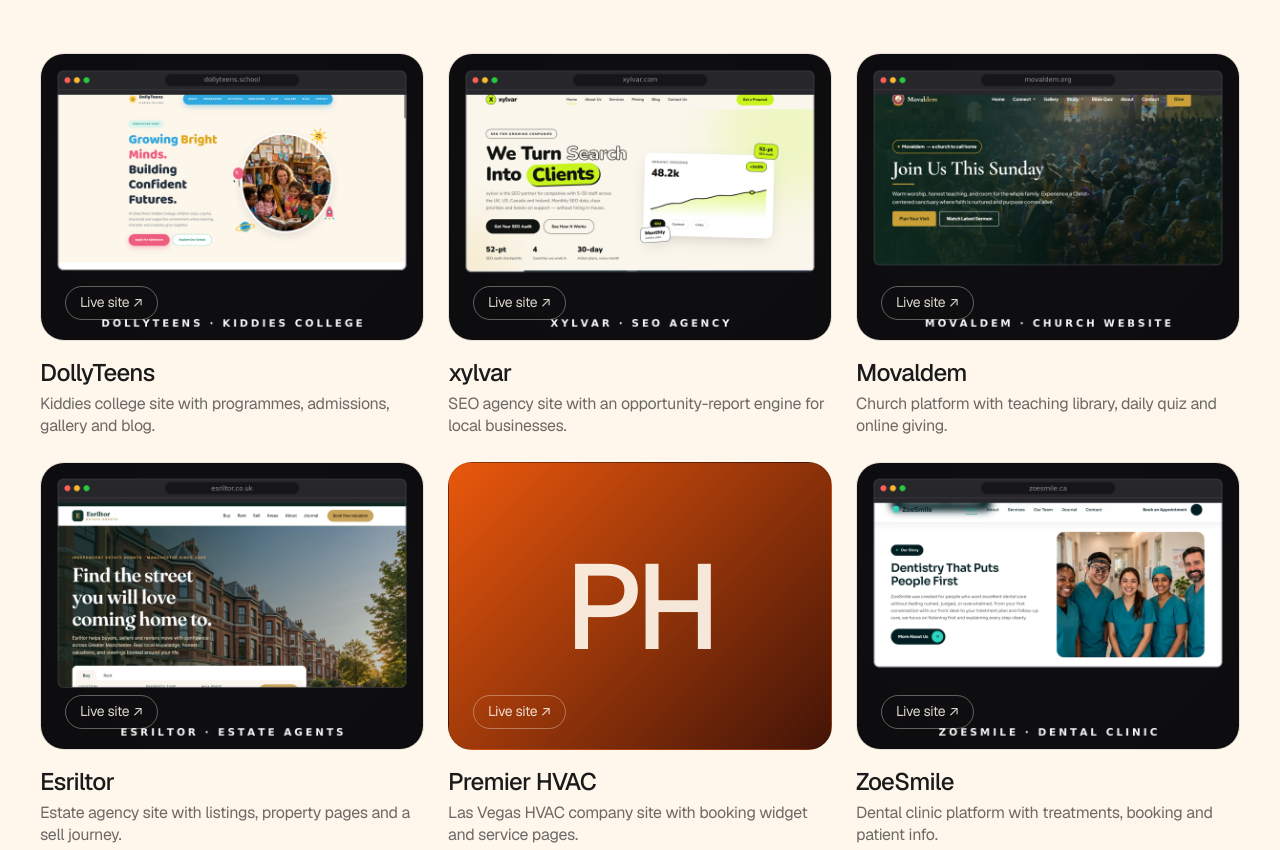
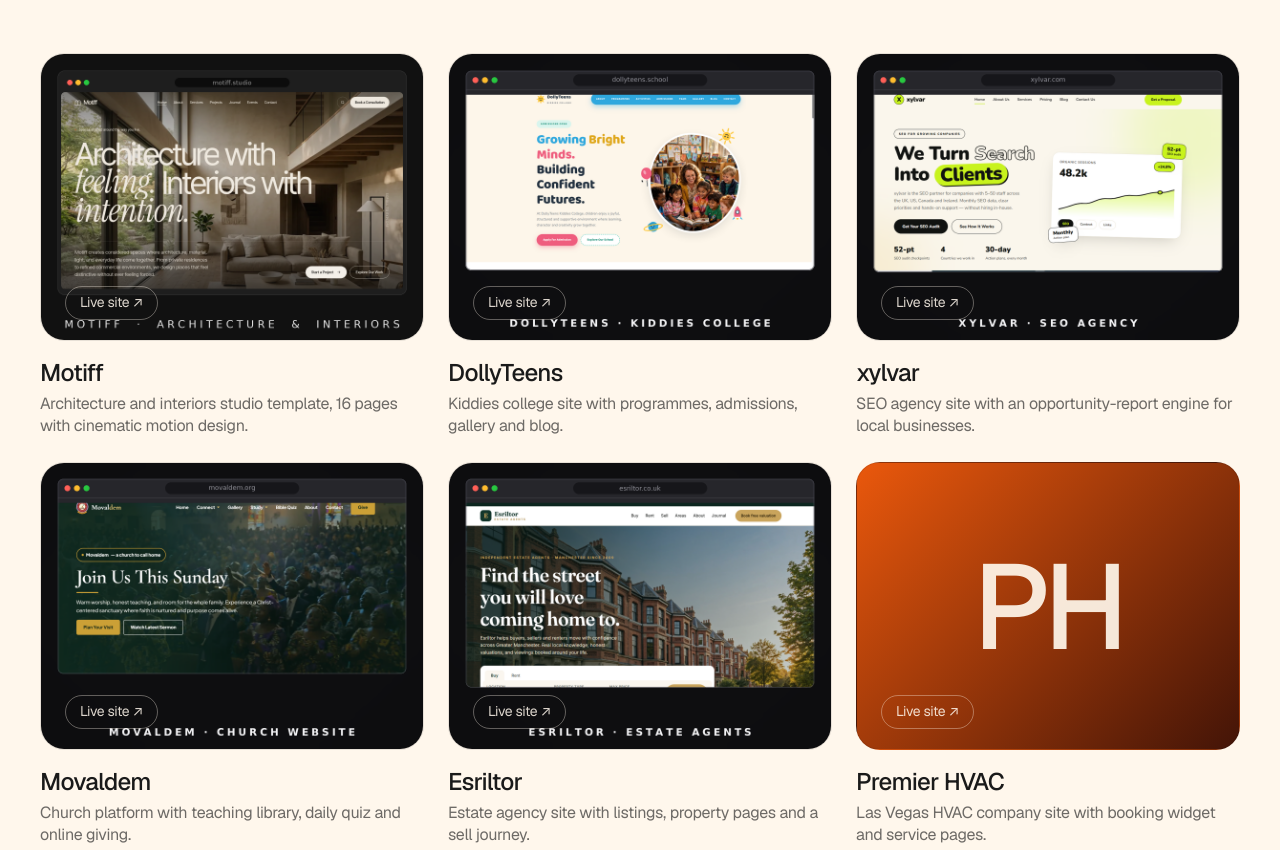
Before and after one commit to Julieellis1/new-port, a plain HTML site: page index.html in a window 1280 px wide. Shown: the part 5085-5935 px from the top of the page. Drawn offline with nearby package versions, Linux system fonts and the light colour scheme.

Commit message:
Add Motiff architecture studio template to portfolio

```diff
--- a/index.html
+++ b/index.html
@@ -161,6 +161,10 @@
   </div>
   <div class="wrap">
     <div class="work-grid reveal">
+      <article class="work-card"><a href="https://julieellis1.github.io/motiff/" target="_blank" rel="noopener">
+        <div class="work-visual"><img src="assets/img/work-motiff.png" alt="Motiff architecture studio website"><span class="wt">Live site ↗</span></div>
+        <h3 class="work-title">Motiff</h3><p class="work-desc">Architecture and interiors studio template, 16 pages with cinematic motion design.</p></a></article>
+
       <article class="work-card"><a href="https://julieellis1.github.io/portfolio-demos/dollyteens/" target="_blank" rel="noopener">
         <div class="work-visual"><img src="assets/img/work-dollyteens.png" alt="DollyTeens Kiddies College website"><span class="wt">Live site ↗</span></div>
         <h3 class="work-title">DollyTeens</h3><p class="work-desc">Kiddies college site with programmes, admissions, gallery and blog.</p></a></article>
```
Also changed, not shown: works.html (+1 -0 lines), assets/img/work-motiff.png (added).
